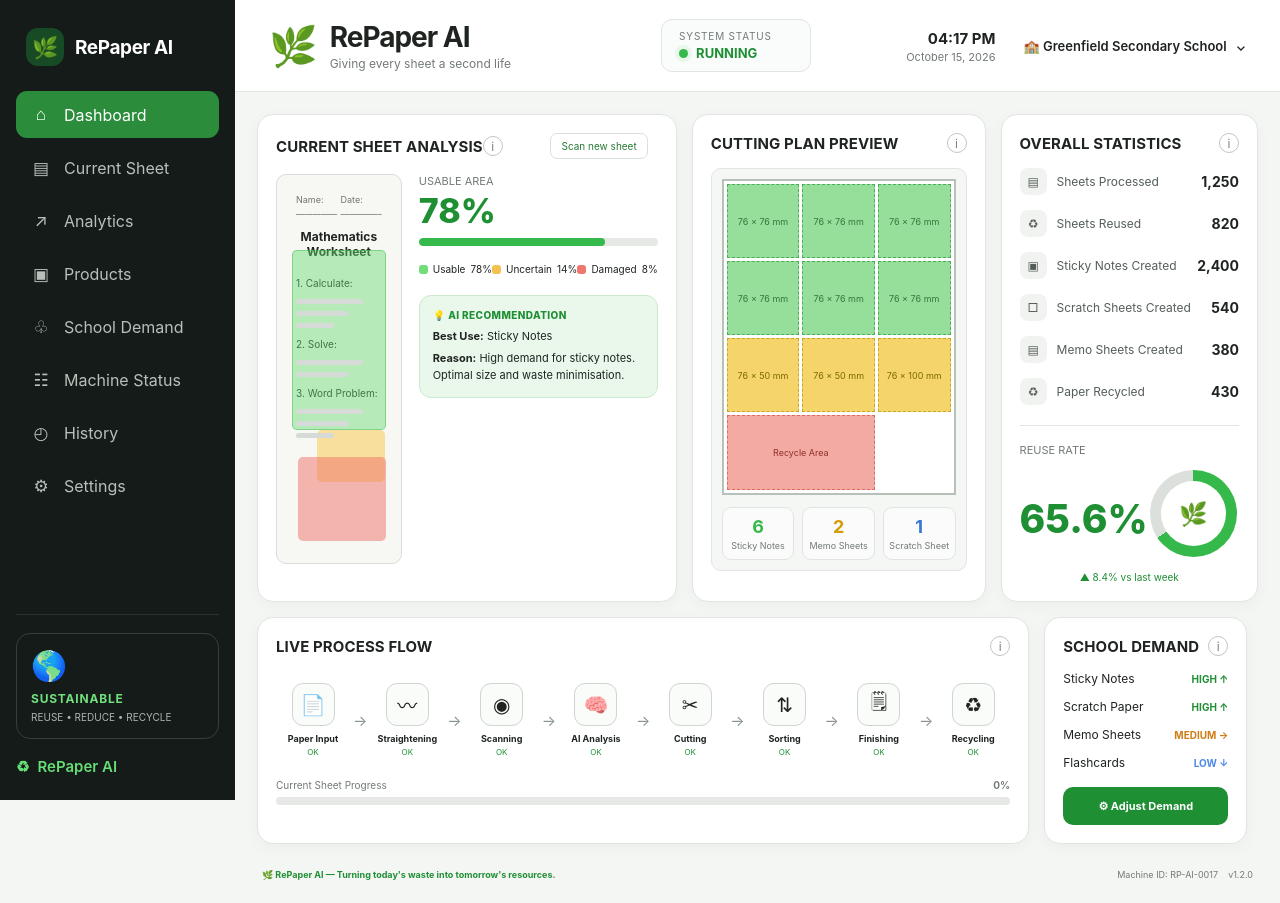
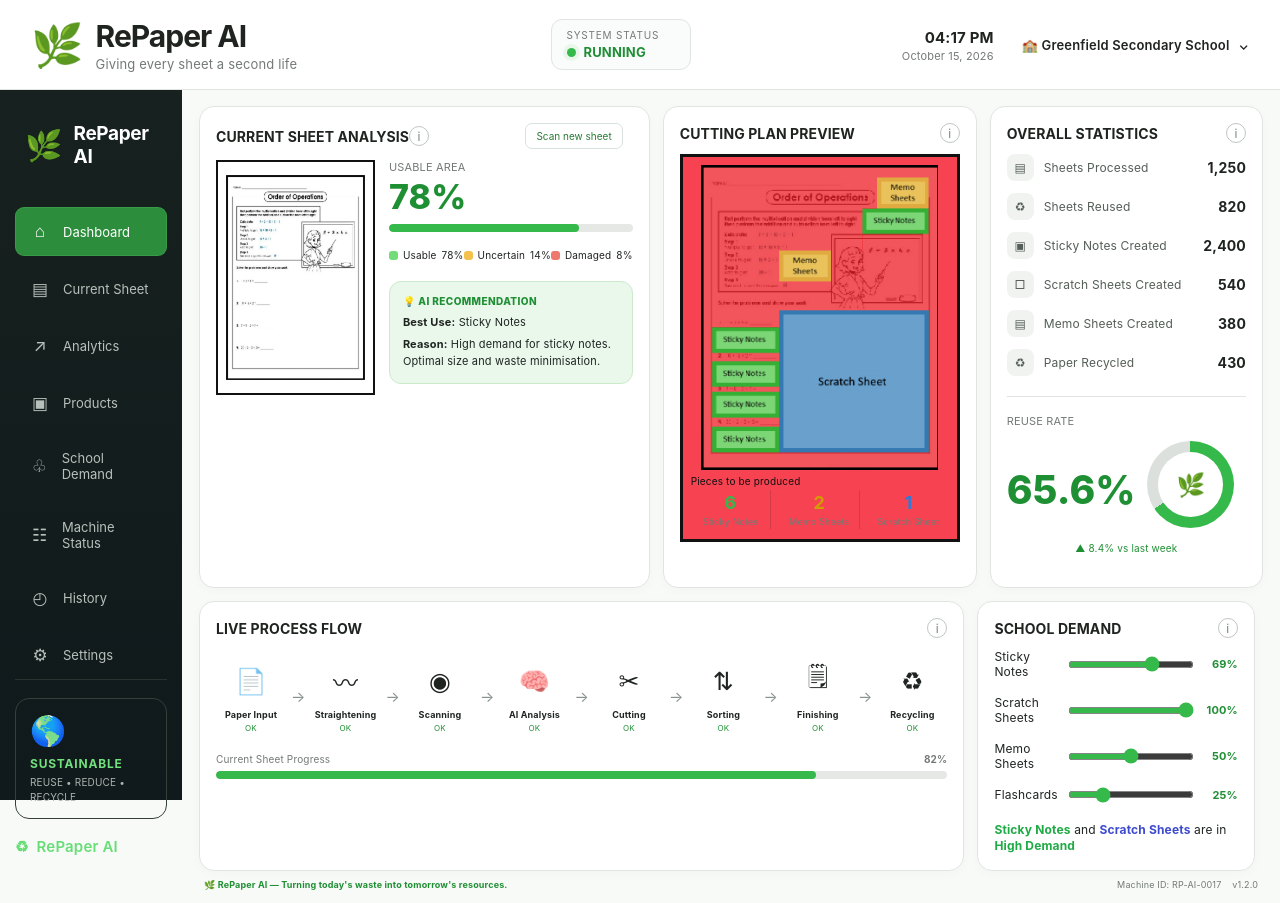
Before and after one commit to RePaperAI/RePaperAI.github.io, a website: page dashboard.html in a window 1280 px wide. Drawn offline with Linux system fonts and the light colour scheme.

Commit message:
Modified To add worksheet image in html

```diff
--- a/app.js
+++ b/app.js
@@ -41,5 +41,5 @@ async function acceptFile(file) {
 const fileInput = $('fileInput'); if (fileInput) fileInput.addEventListener('change', event => acceptFile(event.target.files[0]));
 const dropzone = $('dropzone'); if (dropzone) { dropzone.addEventListener('dragover', event => { event.preventDefault(); dropzone.classList.add('dragging'); }); dropzone.addEventListener('dragleave', () => dropzone.classList.remove('dragging')); dropzone.addEventListener('drop', event => { event.preventDefault(); dropzone.classList.remove('dragging'); acceptFile(event.dataTransfer.files[0]); }); }
 const sampleBtn = $('sampleBtn'); if (sampleBtn) sampleBtn.addEventListener('click', () => { const svg = `<svg xmlns="http://www.w3.org/2000/svg" width="600" height="800"><rect width="100%" height="100%" fill="white"/><text x="55" y="90" font-family="Arial" font-size="22" fill="#555">SCIENCE WORKSHEET</text><path d="M55 135h460M55 175h360M55 215h410M55 255h300" stroke="#aab6b0" stroke-width="5"/></svg>`; acceptFile(new File([svg], 'sample.svg', { type: 'image/svg+xml' })); });
-document.querySelectorAll('input[type=range][data-demand]').forEach(input => input.addEventListener('input', event => { if (event.target.nextElementSibling) event.target.nextElementSibling.value = event.target.value; const blank = Number.parseInt(($('blankStat') || {}).textContent, 10); if (hasScan && Number.isFinite(blank)) recommend(blank); }));
+document.querySelectorAll('input[type=range][data-demand]').forEach(input => input.addEventListener('input', event => { const output = event.target.nextElementSibling; if (output) { output.value = event.target.value; output.textContent = `${event.target.value}%`; } const blank = Number.parseInt(($('blankStat') || {}).textContent, 10); if (hasScan && Number.isFinite(blank)) recommend(blank); }));
 const printBtn = $('printBtn'); if (printBtn) printBtn.addEventListener('click', () => window.print());
--- a/dashboard.html
+++ b/dashboard.html
@@ -936,6 +936,103 @@
         padding-bottom: 12px;
       }
     }
+
+    /* Reference dashboard treatment: calm paper surface, deep machine sidebar,
+       and compact data cards that stay legible on a tablet-sized viewport. */
+    body {
+      background: #e7ece9;
+      letter-spacing: .01em;
+    }
+
+    .app {
+      width: min(1500px, 100%);
+      min-height: 100vh;
+      margin: 0 auto;
+      background: #f8faf8;
+      box-shadow: 0 10px 34px rgba(15, 29, 21, .12);
+    }
+
+    .sidebar {
+      width: 235px;
+      padding: 28px 15px 22px;
+      background: linear-gradient(180deg, #17211f 0%, #10191b 100%);
+    }
+
+    .brand-small { padding: 4px 10px 39px; }
+    .brand-icon { background: transparent; font-size: 30px; }
+    .nav { gap: 9px; }
+    .nav-item { padding: 14px 14px; border-radius: 9px; font-size: 13px; }
+    .nav-item.active { background: #2c8e3c; box-shadow: inset 0 0 0 1px rgba(133, 232, 137, .14); }
+
+    .main { background: #f8faf8; }
+    .topbar { height: 105px; padding: 0 31px; }
+    .brand-logo { font-size: 42px; }
+    .brand-title h1 { font-size: 30px; }
+    .brand-title p { font-size: 13px; }
+    .status-pill { margin-left: 42px; min-width: 140px; padding: 9px 15px; }
+
+    .content { padding: 16px 17px 13px; }
+    .grid { grid-template-columns: 1.55fr 1.08fr .94fr; gap: 13px; }
+    .card { border-radius: 15px; padding: 16px; box-shadow: 0 3px 12px rgba(18, 31, 23, .025); }
+    .card-title { margin-bottom: 11px; }
+    .card-title h2 { font-size: 14px; }
+    .analysis-layout { grid-template-columns: 1.35fr .75fr; gap: 14px; align-items: start; }
+    .paper { min-height: 0; height: auto; aspect-ratio: 987 / 1457; align-self: start; padding: 8px; border: 2px solid #111; border-radius: 0; background: #fff; }
+    .worksheet-image { position: relative; inset: auto; display: block; width: 100%; height: 100%; object-fit: contain; background: #fff; z-index: 5; }
+    .worksheet-image.missing { display: none; }
+    .paper:has(.worksheet-image:not(.missing)) > :not(.worksheet-image) { display: none; }
+    .cutting-plan { padding: 8px; background: #f7f8f7; }
+    .cutting-plan { background: #f64251; border: 3px solid #111; border-radius: 0; overflow: hidden; }
+    .cutting-plan-image { display: block; width: 92%; max-height: 360px; height: auto; object-fit: contain; position: relative; z-index: 5; margin: 0 auto; }
+    .cutting-plan-image.missing { display: none; }
+    .cutting-plan:has(.cutting-plan-image:not(.missing)) > .cut-sheet { display: none; }
+    .cutting-plan:has(.cutting-plan-image:not(.missing)) { padding: 8px 8px 10px; }
+    .cut-summary-label { color: #111; font-size: 10px; margin: 5px 0 0; }
+    .cutting-plan:has(.cutting-plan-image:not(.missing)) .cut-summary { margin-top: 3px; }
+    .cutting-plan:has(.cutting-plan-image:not(.missing)) .cut-summary div { background: transparent; border: 0; border-right: 1px solid rgba(17,17,17,.14); border-radius: 0; padding: 2px 3px; }
+    .cutting-plan:has(.cutting-plan-image:not(.missing)) .cut-summary div:last-child { border-right: 0; }
+    .cut-sheet { border: 0; background: #f64251; }
+    .cut-piece { background: #5acb57; border: 1px solid #277c32; color: #155d22; }
+    .cut-piece.medium { background: #f3c43e; border-color: #b18200; color: #6e5300; }
+    .cut-piece.recycle { background: #62a0cf; border-color: #286e9d; color: #103e61; }
+    .stats-list { gap: 12px; }
+    .stat-left { font-size: 12px; }
+    .demand-list { gap: 16px; }
+    .demand-row { display: grid; grid-template-columns: 1fr 126px 34px; gap: 10px; align-items: center; font-size: 12px; }
+    .demand-row input[type="range"] { width: 100%; height: 7px; margin: 0; accent-color: var(--green); cursor: pointer; }
+    .demand-row output { color: var(--green-dark); font-size: 11px; font-weight: 700; text-align: right; }
+    .demand-summary { margin: 20px 0 0; font-size: 12px; line-height: 1.35; }
+    .demand-summary strong:first-child { color: #1eaa45; }
+    .demand-summary strong:nth-child(2) { color: #3e4bd0; }
+    .demand-summary b { color: #1eaa45; }
+    .demand-card .adjust-btn { display: none; }
+    .lower { gap: 13px; margin-top: 13px; grid-template-columns: 1.75fr .95fr; }
+    .process-flow { padding: 10px 0 15px; }
+    .process-icon { border: 0; background: transparent; font-size: 25px; }
+    .footer-bar { margin-top: 11px; }
+
+    @media (max-width: 1250px) {
+      .grid { grid-template-columns: 1fr 1fr; }
+      .grid .card:last-child { grid-column: 1 / -1; }
+    }
+
+    @media (max-width: 700px) {
+      .app { box-shadow: none; }
+      .content { padding: 12px; }
+      .topbar { height: auto; }
+      .analysis-layout { grid-template-columns: 1fr; }
+      .paper { min-height: 0; }
+    }
+
+    /* Desktop proportions from the supplied dashboard reference. */
+    @media (min-width: 1251px) {
+      .app { width: 100%; max-width: none; box-shadow: none; }
+      .sidebar { width: 182px; top: 90px; bottom: 0; height: calc(100vh - 90px); }
+      .main { margin-left: 182px; width: calc(100% - 182px); padding-top: 90px; }
+      .topbar { position: fixed; inset: 0 0 auto 0; z-index: 9; height: 90px; padding: 0 31px; }
+      .grid { grid-template-rows: 482px; }
+      .lower { height: 257px; }
+    }
   </style>
 </head>
 
@@ -1087,6 +1184,8 @@
 
             <div class="paper">
 
+              <img class="worksheet-image" src="assets/Sample_Worksheetpng.png" alt="Order of Operations worksheet" onerror="this.classList.add('missing')" />
+
               <div class="paper-header">
                 <span>Name: __________</span>
                 <span>Date: __________</span>
@@ -1201,6 +1300,8 @@
 
           <div class="cutting-plan">
 
+            <img class="cutting-plan-image" src="assets/Sample_Worksheetpng_Recycle.png" alt="Worksheet reuse and recycling cutting plan" onerror="this.classList.add('missing')" />
+
             <div class="cut-sheet">
 
               <div class="cut-piece">
@@ -1244,6 +1345,8 @@
               </div>
 
             </div>
+
+            <div class="cut-summary-label">Pieces to be produced</div>
 
             <div class="cut-summary">
 
@@ -1452,11 +1555,11 @@
 
             <div class="current-progress-header">
               <span>Current Sheet Progress</span>
-              <strong>0%</strong>
+              <strong>82%</strong>
             </div>
 
             <div class="progress">
-              <span style="width:0%"></span>
+              <span style="width:82%"></span>
             </div>
 
           </div>
@@ -1466,7 +1569,7 @@
 
         <!-- SCHOOL DEMAND -->
 
-        <section class="card">
+        <section class="card demand-card">
 
           <div class="card-title">
             <h2>SCHOOL DEMAND</h2>
@@ -1478,33 +1581,31 @@
 
             <div class="demand-row">
               <span>Sticky Notes</span>
-              <span class="demand-status high">
-                HIGH ↑
-              </span>
+              <input type="range" min="0" max="100" value="69" data-demand="sticky" aria-label="Sticky Notes demand" />
+              <output>69%</output>
             </div>
 
             <div class="demand-row">
-              <span>Scratch Paper</span>
-              <span class="demand-status high">
-                HIGH ↑
-              </span>
+              <span>Scratch Sheets</span>
+              <input type="range" min="0" max="100" value="100" data-demand="scratch" aria-label="Scratch Sheets demand" />
+              <output>100%</output>
             </div>
 
             <div class="demand-row">
               <span>Memo Sheets</span>
-              <span class="demand-status medium">
-                MEDIUM →
-              </span>
+              <input type="range" min="0" max="100" value="50" data-demand="memo" aria-label="Memo Sheets demand" />
+              <output>50%</output>
             </div>
 
             <div class="demand-row">
               <span>Flashcards</span>
-              <span class="demand-status low">
-                LOW ↓
-              </span>
+              <input type="range" min="0" max="100" value="25" data-demand="flashcards" aria-label="Flashcards demand" />
+              <output>25%</output>
             </div>
 
           </div>
+
+          <p class="demand-summary"><strong>Sticky Notes</strong> and <strong>Scratch Sheets</strong> are in<br /><b>High Demand</b></p>
 
 
           <button class="adjust-btn" onclick="openModal()">
```
